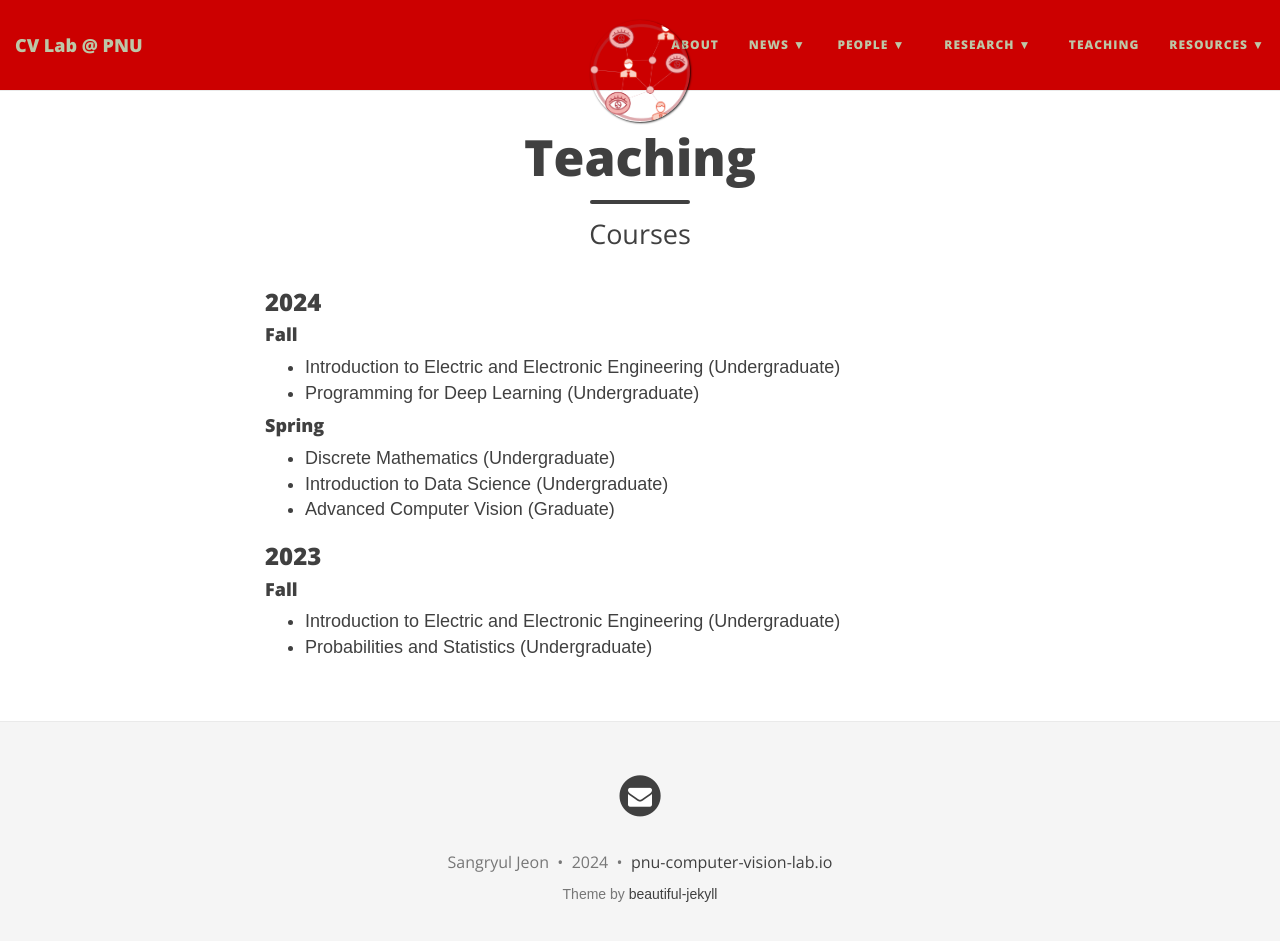
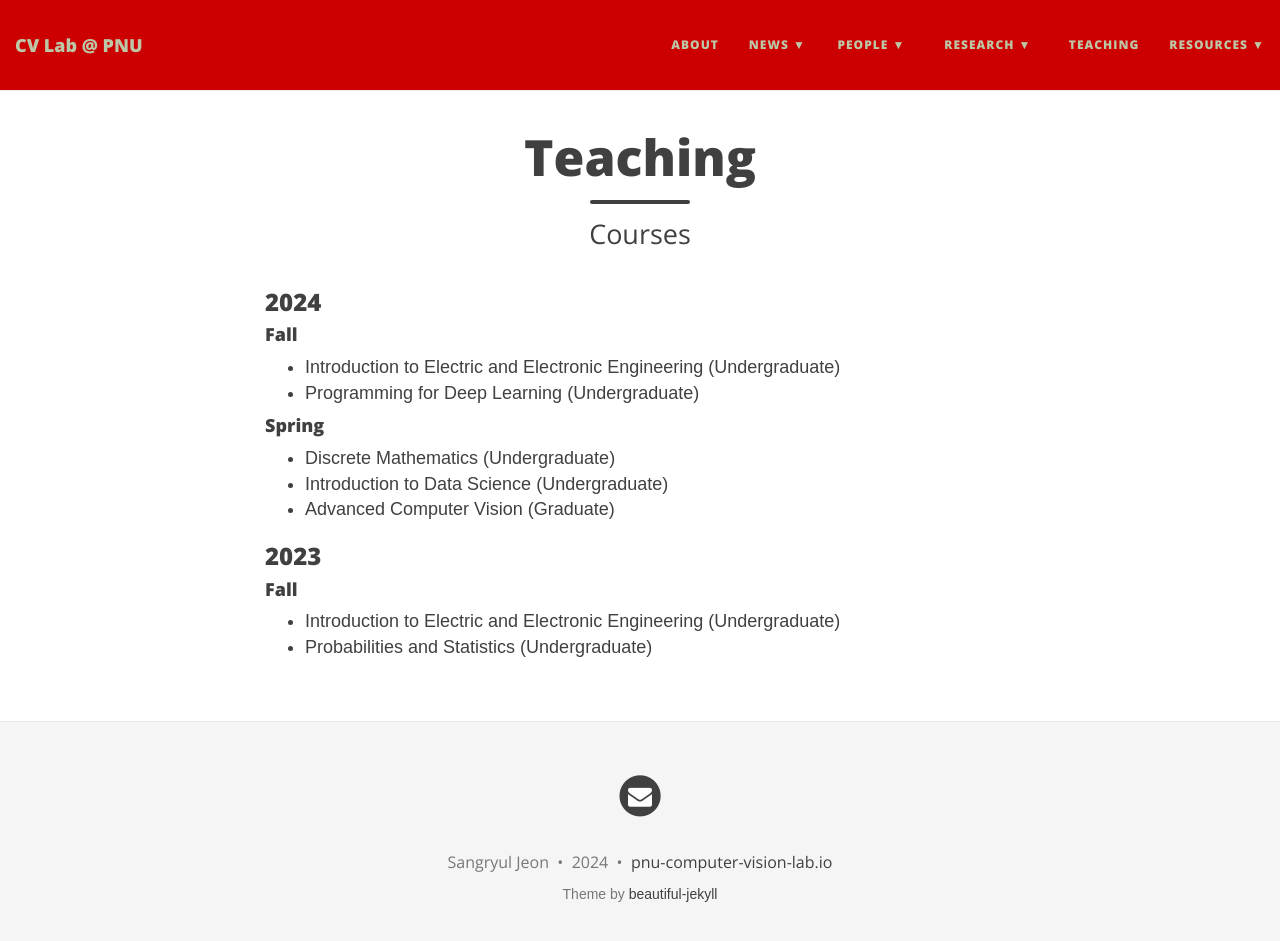
Before and after one commit to pnu-computer-vision-lab/pnu-computer-vision-lab.github.io, a Jekyll site: the page built from teaching.md, in a window 1280 px wide and 955 px high. Shown: the top 941 px of the window. Built offline with Jekyll 4.4.1, drawn with Linux system fonts in a browser that asks for light colours; nearby versions of some CDN libraries.

Commit message:
Update _config.yml

```diff
--- a/_config.yml
+++ b/_config.yml
@@ -45,7 +45,7 @@ navbar-links:
 
 # Image to show in the navigation bar - image must be a square (width = height)
 # Remove this parameter if you don't want an image in the navbar
-avatar: "/img/cvlab_logo_image.png"
+# avatar: "/img/cvlab_logo_image.png"
 
 # If you want to have an image logo in the top-left corner instead of the title text,
 # then specify the following parameter
```
